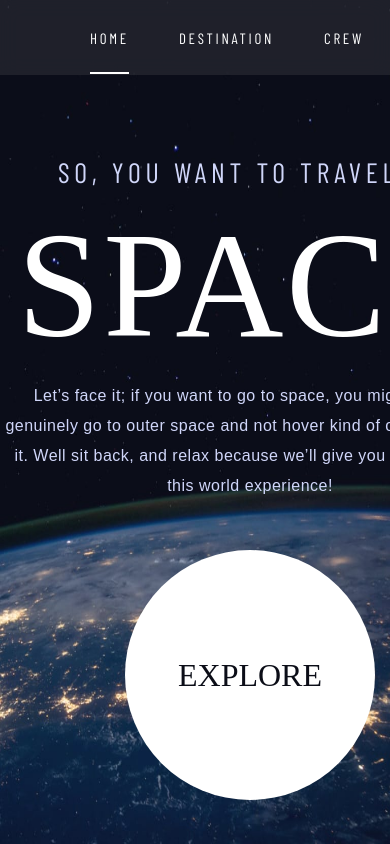
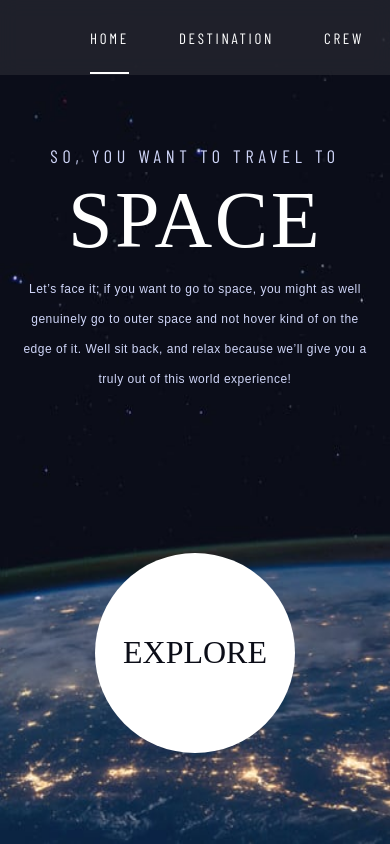
Before and after one commit to kabocha23/space-tourism, a React (Create React App) app: page / in a window 390 px wide. Shown: the top 844 px of the page. Built offline with nearby package versions, Linux system fonts and the light colour scheme; a web font is replaced by a local one.

Commit message:
adjusted styles, refined mobile responsiveness

```diff
--- a/src/components/00 Home/Home.css
+++ b/src/components/00 Home/Home.css
@@ -81,19 +81,44 @@
 @media screen and (max-width: 767px) {
     .home-container {
         flex-direction: column;
-        background-image: url("../../assets/home/background-home-tablet.jpg");
+        background-image: url("../../assets/home/background-home-mobile.jpg");
     }
 
     .home-blurb {
-        width: 50%;
-        min-width: 500px;
-        margin-top: 150px;
+        width: 100%;
+        min-width: 100%;
+        max-width: 100%;
+        margin-top: 20%;
         text-align: center;
     }
-
+    .home-blurb p {
+        width: 90%;
+        margin-top: 1%;
+        margin-bottom: 1%;
+    }
+    .home-intro {
+        font-size: 18px!important;
+    }
+    .home-title {
+        font-size: 80px!important;
+    }
+    .home-desc {
+        font-size: 12px!important;
+    }
 
     .home-explore {
+        height: 80%;
+        width: 50%;
+        min-width: 100%;
+        margin-top: auto;
         margin-left: auto;
         margin-right: auto;
     }
+    .home-explore button {
+        height: 200px!important;
+        width: 200px!important;
+    }
+    .home-explore button:hover {
+        box-shadow: 0px 0px 0px 50px #8585852a;
+    }
 }
```
